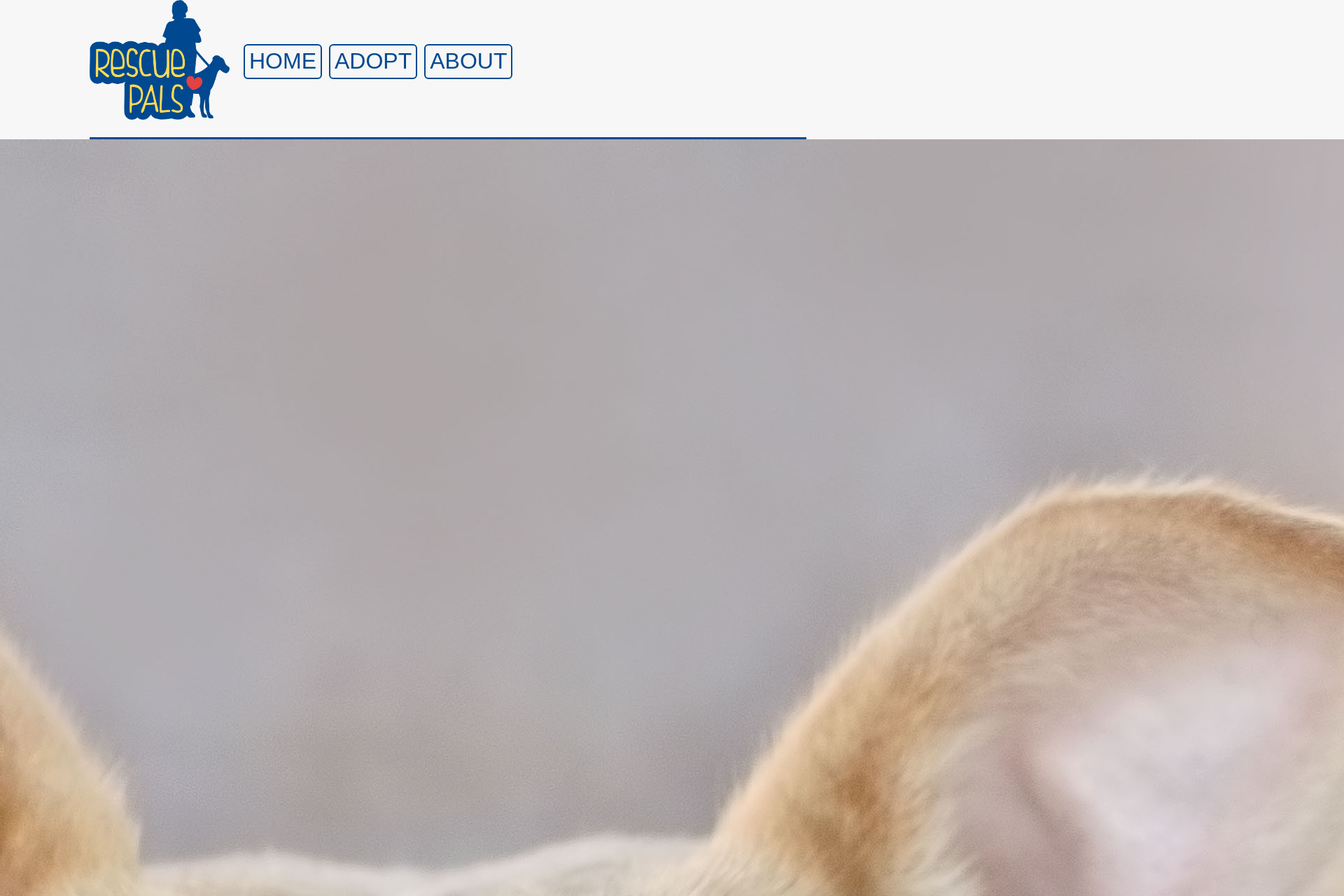
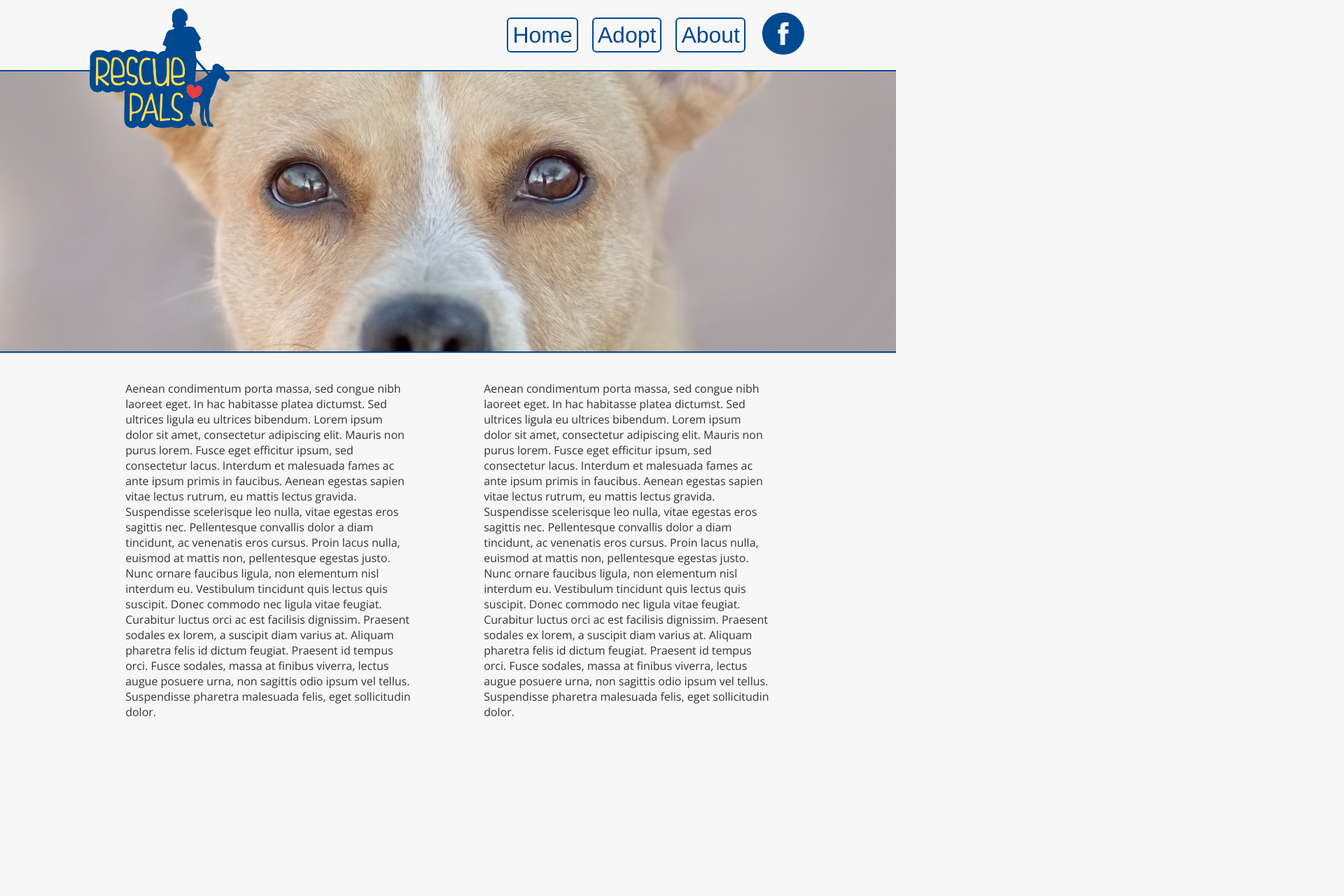
Before and after one commit to TSchaeken/RescuePals, a React app: page / in a window 1280 px wide. Shown: the top 1280 px of the page at 70% size, 1920 px wide, since content can reach past the window. After the commit the page ends 1068 px from the top, so only its background shows below. Built offline with nearby package versions, Linux system fonts and the light colour scheme; no server answers.

Commit message:
Banner image added, navbar social icon added, flex behavior set up for copy

```diff
--- a/src/components/home/home.css
+++ b/src/components/home/home.css
@@ -1,7 +1,16 @@
-.home-main {
-  margin: auto;
+.home-main-container {
+  margin: 40px auto;
   width: 80%;
   display: flex;
   align-items: center;
   justify-content: center;
 }
+
+.text-left {
+  width: 40%;
+  margin-right: 10%;
+}
+
+.text-right {
+  width: 40%;
+}
--- a/src/components/home/index.tsx
+++ b/src/components/home/index.tsx
@@ -6,9 +6,40 @@ const styles = require('./home.css');
 class Home extends Component {
   render() {
     return (
-      <div className={styles['home-main']}>
-        <h1>HOME</h1>
+      <div>
         <Carousel />
+        <div className={styles['home-main-container']}>
+          <div className={styles['text-left']}>
+            Aenean condimentum porta massa, sed congue nibh laoreet eget. In hac habitasse platea
+            dictumst. Sed ultrices ligula eu ultrices bibendum. Lorem ipsum dolor sit amet,
+            consectetur adipiscing elit. Mauris non purus lorem. Fusce eget efficitur ipsum, sed
+            consectetur lacus. Interdum et malesuada fames ac ante ipsum primis in faucibus. Aenean
+            egestas sapien vitae lectus rutrum, eu mattis lectus gravida. Suspendisse scelerisque
+            leo nulla, vitae egestas eros sagittis nec. Pellentesque convallis dolor a diam
+            tincidunt, ac venenatis eros cursus. Proin lacus nulla, euismod at mattis non,
+            pellentesque egestas justo. Nunc ornare faucibus ligula, non elementum nisl interdum eu.
+            Vestibulum tincidunt quis lectus quis suscipit. Donec commodo nec ligula vitae feugiat.
+            Curabitur luctus orci ac est facilisis dignissim. Praesent sodales ex lorem, a suscipit
+            diam varius at. Aliquam pharetra felis id dictum feugiat. Praesent id tempus orci. Fusce
+            sodales, massa at finibus viverra, lectus augue posuere urna, non sagittis odio ipsum
+            vel tellus. Suspendisse pharetra malesuada felis, eget sollicitudin dolor.
+          </div>
+          <div className={styles['text-right']}>
+            Aenean condimentum porta massa, sed congue nibh laoreet eget. In hac habitasse platea
+            dictumst. Sed ultrices ligula eu ultrices bibendum. Lorem ipsum dolor sit amet,
+            consectetur adipiscing elit. Mauris non purus lorem. Fusce eget efficitur ipsum, sed
+            consectetur lacus. Interdum et malesuada fames ac ante ipsum primis in faucibus. Aenean
+            egestas sapien vitae lectus rutrum, eu mattis lectus gravida. Suspendisse scelerisque
+            leo nulla, vitae egestas eros sagittis nec. Pellentesque convallis dolor a diam
+            tincidunt, ac venenatis eros cursus. Proin lacus nulla, euismod at mattis non,
+            pellentesque egestas justo. Nunc ornare faucibus ligula, non elementum nisl interdum eu.
+            Vestibulum tincidunt quis lectus quis suscipit. Donec commodo nec ligula vitae feugiat.
+            Curabitur luctus orci ac est facilisis dignissim. Praesent sodales ex lorem, a suscipit
+            diam varius at. Aliquam pharetra felis id dictum feugiat. Praesent id tempus orci. Fusce
+            sodales, massa at finibus viverra, lectus augue posuere urna, non sagittis odio ipsum
+            vel tellus. Suspendisse pharetra malesuada felis, eget sollicitudin dolor.
+          </div>
+        </div>
       </div>
     );
   }
--- a/src/components/home_img_carousel/index.css
+++ b/src/components/home_img_carousel/index.css
@@ -0,0 +1,15 @@
+.img-container {
+  border-top: 2px solid #004990;
+  border-bottom: 2px solid #004990;
+  height: 400px;
+  width:100%;
+  overflow: hidden;
+  display: flex;
+  align-items: center ;
+}
+
+.img-active {
+  width: 100%;
+  margin-top: 200px;
+  flex: none;
+}
--- a/src/components/home_img_carousel/index.tsx
+++ b/src/components/home_img_carousel/index.tsx
@@ -1,6 +1,9 @@
 import React, { Component } from 'react';
 
 const Jenny = require('../../images/scroll_jenny.jpg');
+
+const styles = require('./index.css')
+
 
 const PictureArray = [Jenny];
 
@@ -13,10 +16,9 @@ class Carousel extends Component {
   }
 
   render() {
-    const { active } = this.state;
     return (
-      <div>
-        <img src={PictureArray[0]} />
+      <div className={styles['img-container']}>
+        <img src={PictureArray[0]} className={styles['img-active']}/>
       </div>
     );
   }
--- a/src/components/navbar/index.tsx
+++ b/src/components/navbar/index.tsx
@@ -2,15 +2,20 @@ import React, { Component } from 'react';
 import { Link } from 'react-router-dom';
 
 const Logo = require('../../images/Logo.png');
+const facebook = require('../../images/if_facebook_circle_color_107175.svg');
+
 const styles = require('./navbar.css');
 
 class Nav extends Component {
   render() {
     return (
       <div className={styles['nav-main']}>
+        <div className={styles['left-nav']}>
           <div className={styles['img-container']}>
             <img src={Logo} className={styles['img']} />
           </div>
+        </div>
+        <div className={styles['right-nav']}>
           <div className={styles['nav-button-container']}>
             <Link to="/">
               <button className={styles['nav-button']}>Home</button>
@@ -20,6 +25,10 @@ class Nav extends Component {
             </Link>
             <button className={styles['nav-button']}>About</button>
           </div>
+          <a href="https://www.facebook.com/Rescue-Pals-145463035523028/" target="_blank">
+            <img className={styles['social']} src={facebook} />
+          </a>
+        </div>
       </div>
     );
   }
--- a/src/components/navbar/navbar.css
+++ b/src/components/navbar/navbar.css
@@ -3,16 +3,31 @@
   width: 80%;
   display: flex;
   align-items: center;
-  padding-bottom: 20px;
-  border-bottom: 3px solid #004990;
+  justify-content: space-between;
+  height: 100px;
 }
 
 .img-container {
+  position: relative;
+  top:50px;
   width: 200px;
+  z-index: 5;
 }
 
 .img {
   width: 100%;
+}
+
+.left-nav {
+display: flex;
+justify-content: flex-start;
+align-items: center;
+}
+
+.right-nav {
+display: flex;
+justify-content: flex-end;
+align-items: center;
 }
 
 .nav-button-container {
@@ -23,14 +38,13 @@
 
 .nav-button {
   height: 50px;
-  margin-right: 10px;
+  margin-right: 20px;
   font-size: 2em;
   color: #004990;
   background: transparent;
   border: 2px solid #004990;
   border-radius: 6px;
   text-decoration: none;
-  text-transform: uppercase;
   transition-duration: 0.4s;
 }
 
```
Also changed, not shown: src/images/if_facebook_circle_color_107175.svg (added). Lines whose indentation alone changed are shown as unchanged.
